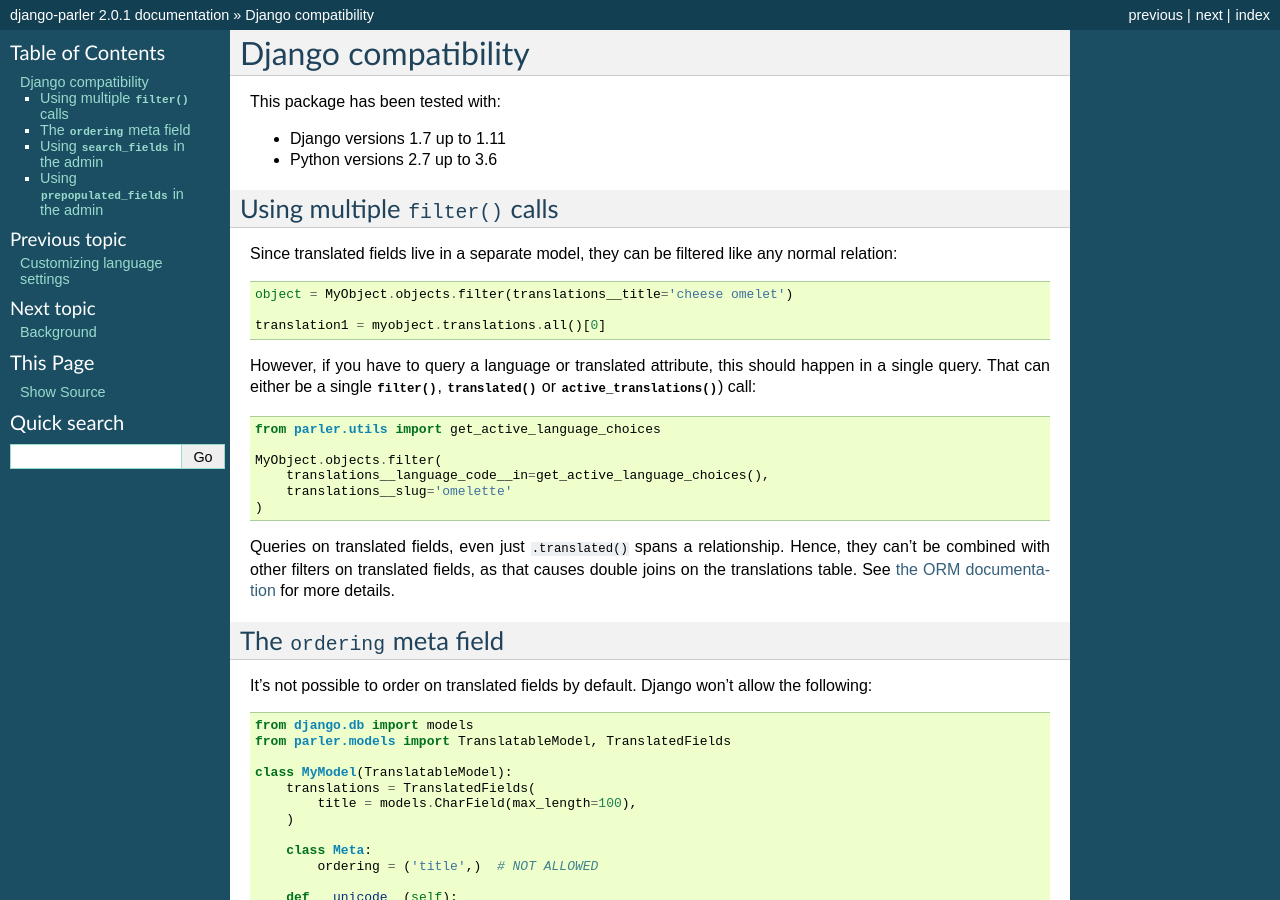
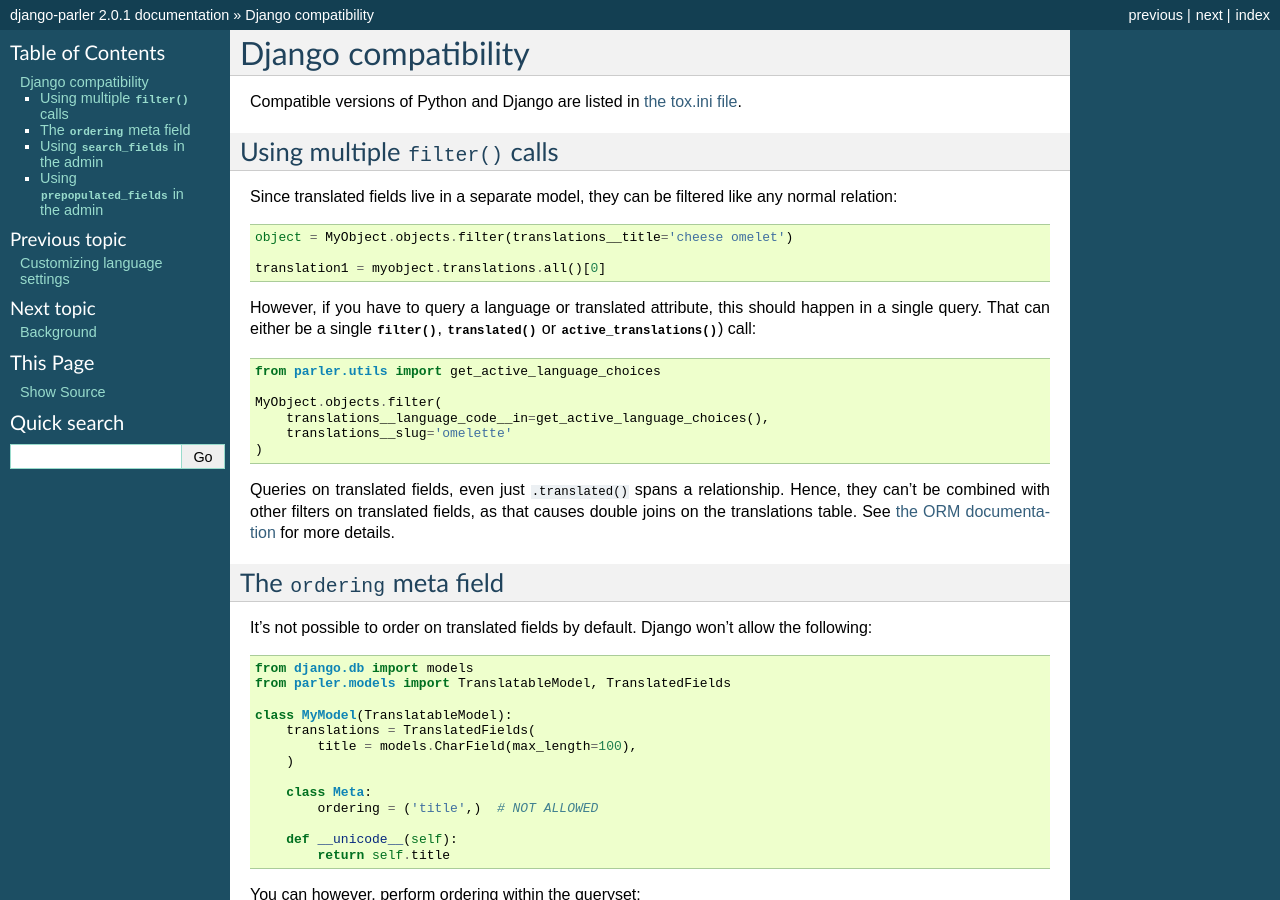
Before and after one commit to django-parler/django-parler, a Sphinx documentation site: the page built from docs/compatibility.rst, in a window 1280 px wide and 900 px high. Built offline with Sphinx 7.4.7, drawn with Linux system fonts in a browser that asks for light colours.

Commit message:
Replace outdated compatibility documentation with reference to testing compat matrix

```diff
--- a/docs/compatibility.rst
+++ b/docs/compatibility.rst
@@ -1,10 +1,7 @@
 Django compatibility
 ====================
 
-This package has been tested with:
-
-* Django versions 1.7 up to 1.11
-* Python versions 2.7 up to 3.6
+Compatible versions of Python and Django are listed in `the tox.ini file <https://github.com/django-parler/django-parler/blob/master/tox.ini>`_.
 
 .. _orm-restrictions:
 
```
